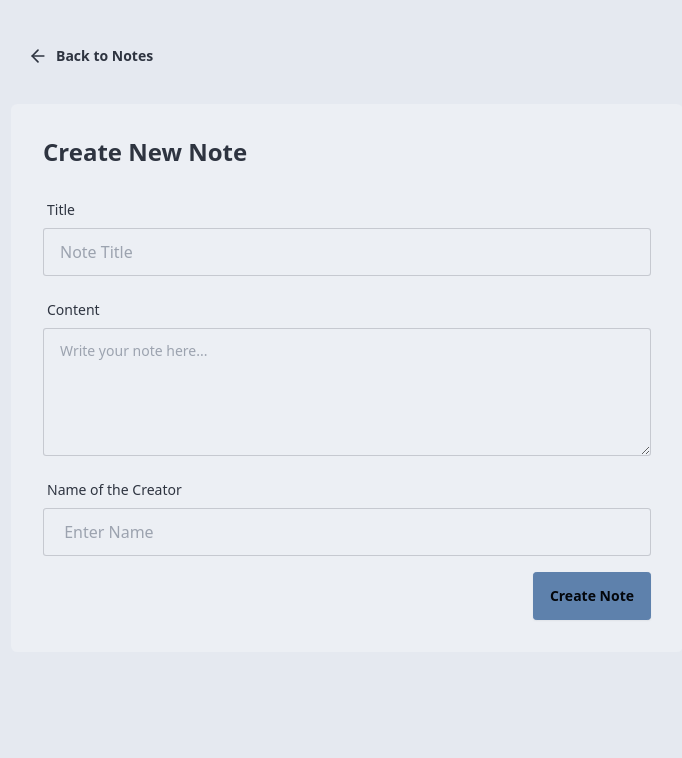
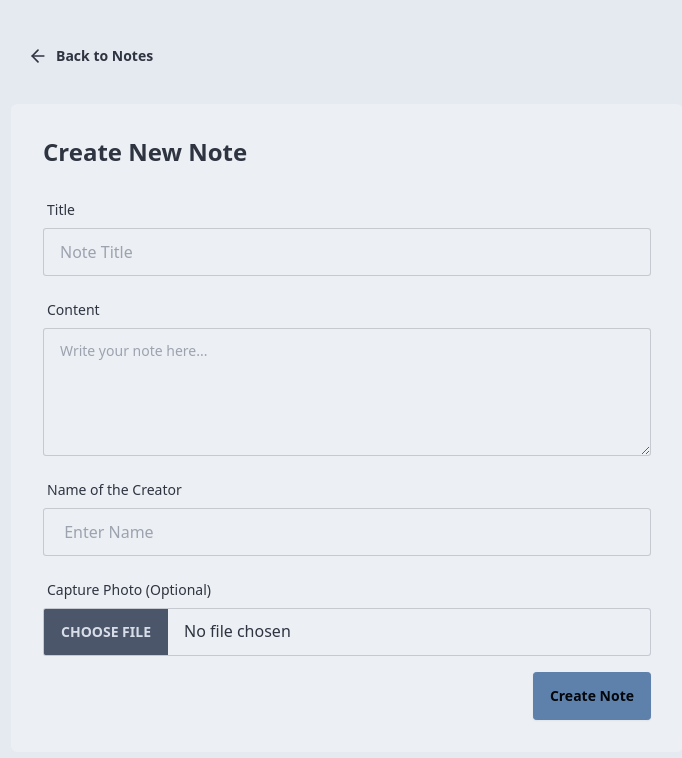
Before and after one commit to vishwakarmashyamchand1-sudo/Todo-project, a React app in the folder Frontend/: page /create in a window 1280 px wide. Shown: the top 758 px of the page, without its empty margins (293-975 px from the left). Built offline with nearby package versions, Linux system fonts and the light colour scheme; the HTML template or start-up script is replaced by a standard one.

Commit message:
add camera try

```diff
--- a/Frontend/src/components/NoteCard.jsx
+++ b/Frontend/src/components/NoteCard.jsx
@@ -27,6 +27,11 @@ const NoteCard = ({ note, setNotes }) => {
       border-t-4 border-solid border-[ \(\#1589FF\)]"
     >
       <div className="card-body">
+        {note.image && (
+          <figure className="-mx-8 -mt-8 mb-4 overflow-hidden h-48">
+            <img src={note.image} alt="Note" className="w-full h-full object-cover" />
+          </figure>
+        )}
         <h3 className="card-title text-base-content">{note.title}</h3>
         <p className="text-base-content/70 line-clamp-3">{note.content}</p>
         <p3 className="absolute top-4 right-4 badge badge-secondary badge-sm font-semibold shadow-sm">createdBy: {note.name}</p3>
--- a/Frontend/src/pages/CreatePage.jsx
+++ b/Frontend/src/pages/CreatePage.jsx
@@ -9,6 +9,7 @@ const CreatePage = () => {
   const [content, setContent] = useState("");
   const [loading, setLoading] = useState(false);
   const [name, setName] = useState("");
+  const [image, setImage] = useState("");
   const navigate = useNavigate();
 
   const handleSubmit = async (e) => {
@@ -25,6 +26,7 @@ const CreatePage = () => {
         title,
         content,
         name,
+        image,
       });
 
       toast.success("Note created successfully!");
@@ -94,6 +96,40 @@ const CreatePage = () => {
                   />
                 </div>
 
+                <div className="form-control mb-4">
+                  <label className="label">
+                    <span className="label-text">Capture Photo (Optional)</span>
+                  </label>
+                  <input
+                    type="file"
+                    accept="image/*"
+                    capture="environment"
+                    className="file-input file-input-bordered w-full"
+                    onChange={(e) => {
+                      const file = e.target.files[0];
+                      if (file) {
+                        const reader = new FileReader();
+                        reader.onloadend = () => {
+                          setImage(reader.result);
+                        };
+                        reader.readAsDataURL(file);
+                      }
+                    }}
+                  />
+                  {image && (
+                    <div className="relative mt-2">
+                      <img src={image} alt="Preview" className="mt-4 w-full h-48 object-cover rounded-lg border border-base-300" />
+                      <button
+                        type="button"
+                        className="btn btn-sm btn-circle btn-error absolute top-6 right-2"
+                        onClick={() => setImage("")}
+                      >
+                        ✕
+                      </button>
+                    </div>
+                  )}
+                </div>
+
                 <div className="card-actions justify-end">
                   <button type="submit" className="btn btn-primary" disabled={loading}>
                     {loading ? "Creating..." : "Create Note"}
--- a/Frontend/src/pages/HomePage.jsx
+++ b/Frontend/src/pages/HomePage.jsx
@@ -39,7 +39,7 @@ const HomePage = () => {
 
       if (cachedNotes) {
         setNotes(JSON.parse(cachedNotes));
-        toast.success("Offline Mode: Showing cached notes");
+        toast.success("Offline Mode - Turn on Data for latest notes");
         return;
       }
 
--- a/Frontend/src/pages/NoteDetailPage.jsx
+++ b/Frontend/src/pages/NoteDetailPage.jsx
@@ -88,6 +88,11 @@ const NoteDetailPage = () => {
 
           <div className="card bg-base-100">
             <div className="card-body">
+              {note.image && (
+                <figure className="mb-6 rounded-xl overflow-hidden border border-base-300">
+                  <img src={note.image} alt="Note" className="w-full object-cover max-h-96" />
+                </figure>
+              )}
               <div className="form-control mb-4">
                 <label className="label">
                   <span className="label-text">Title</span>
```
Also changed, not shown: 2 other files (tests, documents, lock files or other folders).
